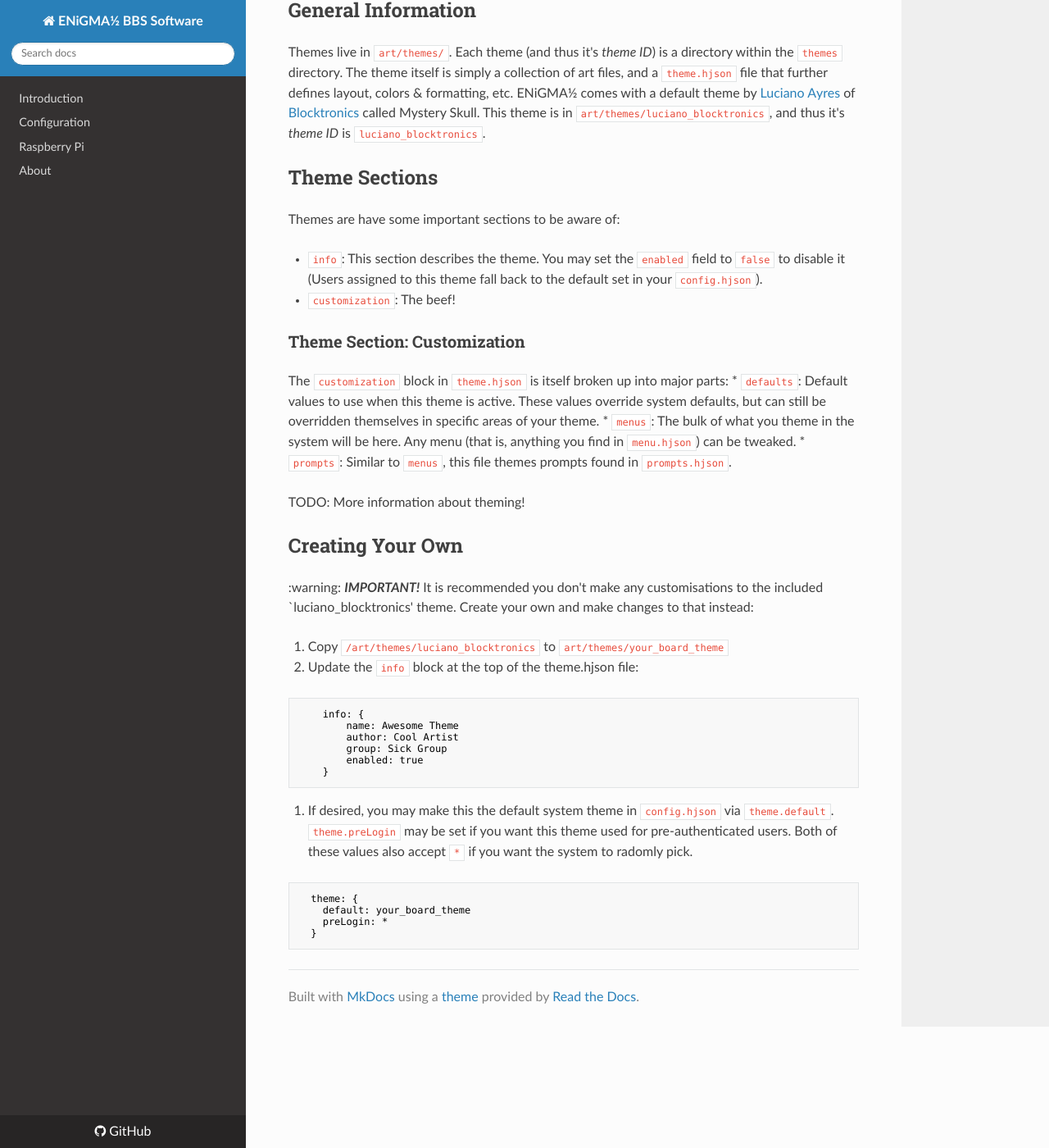
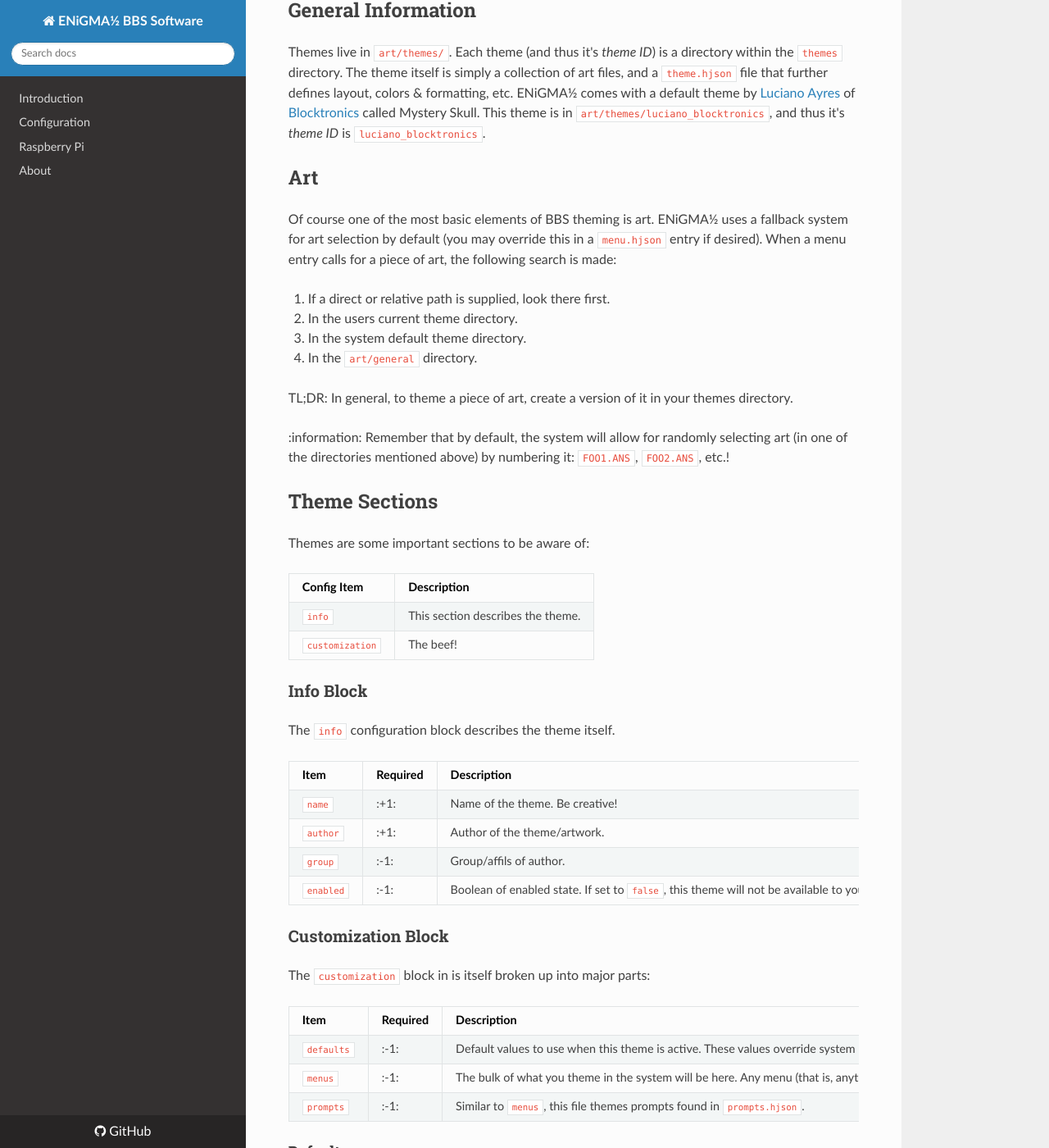
Before and after one commit to NuSkooler/enigma-bbs, an MkDocs documentation site: the page built from docs/art/themes.md, in a window 1280 px wide and 1400 px high, scrolled down 255 px. Shown: the whole window at 82% size. Built offline with MkDocs 1.6.1, drawn with Linux system fonts in a browser that asks for light colours; nearby versions of some CDN libraries; old or Windows-style settings are respelled for this version of MkDocs; some of the changed text lies outside the part shown.

Commit message:
Yet more docs on themes... more to come!

````diff
--- a/docs/art/themes.md
+++ b/docs/art/themes.md
@@ -8,19 +8,102 @@ ENiGMA½ comes with an advanced theming system allowing system operators to high
 ## General Information
 Themes live in `art/themes/`. Each theme (and thus it's *theme ID*) is a directory within the `themes` directory. The theme itself is simply a collection of art files, and a `theme.hjson` file that further defines layout, colors & formatting, etc. ENiGMA½ comes with a default theme by [Luciano Ayres](http://blocktronics.org/tag/luciano-ayres/) of [Blocktronics](http://blocktronics.org/) called Mystery Skull. This theme is in `art/themes/luciano_blocktronics`, and thus it's *theme ID* is `luciano_blocktronics`.
 
+## Art
+Of course one of the most basic elements of BBS theming is art. ENiGMA½ uses a fallback system for art selection by default (you may override this in a `menu.hjson` entry if desired). When a menu entry calls for a piece of art, the following search is made:
+
+1. If a direct or relative path is supplied, look there first.
+2. In the users current theme directory.
+3. In the system default theme directory.
+4. In the `art/general` directory.
+
+TL;DR: In general, to theme a piece of art, create a version of it in your themes directory.
+
+:information: Remember that by default, the system will allow for randomly selecting art (in one of the directories mentioned above) by numbering it: `FOO1.ANS`, `FOO2.ANS`, etc.!
+
 ## Theme Sections
-Themes are have some important sections to be aware of:
+Themes are some important sections to be aware of:
 
-* `info`: This section describes the theme. You may set the `enabled` field to `false` to disable it (Users assigned to this theme fall back to the default set in your `config.hjson`).
-* `customization`: The beef!
+| Config Item | Description                                              |
+|-------------|----------------------------------------------------------|
+| `info` | This section describes the theme. |
+| `customization` | The beef! |
 
-### Theme Section: Customization
-The `customization` block in `theme.hjson` is itself broken up into major parts:
-* `defaults`: Default values to use when this theme is active. These values override system defaults, but can still be overridden themselves in specific areas of your theme.
-* `menus`: The bulk of what you theme in the system will be here. Any menu (that is, anything you find in `menu.hjson`) can be tweaked.
-* `prompts`: Similar to `menus`, this file themes prompts found in `prompts.hjson`.
+### Info Block
+The `info` configuration block describes the theme itself.
 
-TODO: More information about theming!
+| Item | Required | Description                                              |
+|-------------|----------|----------------------------------------------------------|
+| `name`   | :+1: | Name of the theme. Be creative! |
+| `author` | :+1: | Author of the theme/artwork. |
+| `group` | :-1: | Group/affils of author. |
+| `enabled` | :-1: | Boolean of enabled state. If set to `false`, this theme will not be available to your users. If a user currently has this theme selected, the system default will be selected for them at next login. |
+
+### Customization Block
+The `customization` block in is itself broken up into major parts:
+
+| Item | Required | Description                                              |
+|-------------|----------|----------------------------------------------------------|
+| `defaults` | :-1: | Default values to use when this theme is active. These values override system defaults, but can still be overridden themselves in specific areas of your theme. |
+| `menus` | :-1: | The bulk of what you theme in the system will be here. Any menu (that is, anything you find in `menu.hjson`) can be tweaked. |
+| `prompts` | :-1: | Similar to `menus`, this file themes prompts found in `prompts.hjson`. |
+
+#### Defaults
+| Item | Description                                              |
+|-------------|---------------------------------------------------|
+| `passwordChar` | Character to display in password fields |
+| `dateFormat` | Sets the [moment.js](https://momentjs.com/docs/#/displaying/) style `short` and/or `long` format for dates. |
+| `timeFormat` | Sets the [moment.js](https://momentjs.com/docs/#/displaying/) style `short` and/or `long` format for times. |
+| `dateTimeFormat` | Sets the [moment.js](https://momentjs.com/docs/#/displaying/) style `short` and/or `long` format for date/time combinations. |
+
+Example:
+```hjson
+defaults: {
+  dateTimeFormat: {
+    short:  MMM Do h:mm a
+  }
+}
+```
+
+#### Menus Block
+Each *key* in the `menus` block matches up with a key found in your `menu.hjson`. For example, consider a `matrix` menu defined in `menu.hjson`. In addition to perhaps providing a `MATRIX.ANS` in your themes directory, you can also theme other parts of the menu via a `matrix` entry in `theme.hjson`.
+
+Major areas to override/theme:
+* `config`: Override and/or provide additional theme information over that found in the `menu.hjson`'s entry. Common entries here are for further overriding date/time formats, and custom range info formats (`<someFormName>InfoFormat<num>`).
+* `mci`: Set `height`, `width`, override `text`, `textStyle`/`focusTextStyle`, `itemFormat`/`focusItemFormat`, etc.
+
+Two main formats for `mci` are allowed:
+* Verbose where a form ID(s) are supplied.
+* Shorthand if only a single/first form is needed.
+
+Example: Verbose `mci` with form IDs:
+```hjson
+newUserFeedbackToSysOp: {
+  0: {
+    mci: {
+      TL1: { width: 19, textOverflow: "..." }
+      ET2: { width: 19, textOverflow: "..." }
+      ET3: { width: 19, textOverflow: "..." }
+    }
+  }
+  1: {
+    mci: {
+      MT1: { height: 14 }
+    }
+  }
+}
+```
+
+Example: Shorthand `mci` format:
+```hjson
+matrix: {
+  mci: {
+    VM1: {
+      itemFormat: "|03{text}"
+      focusItemFormat: "|11{text!styleFirstLower}"
+    }
+  }
+}
+```
 
 
 ## Creating Your Own
````
